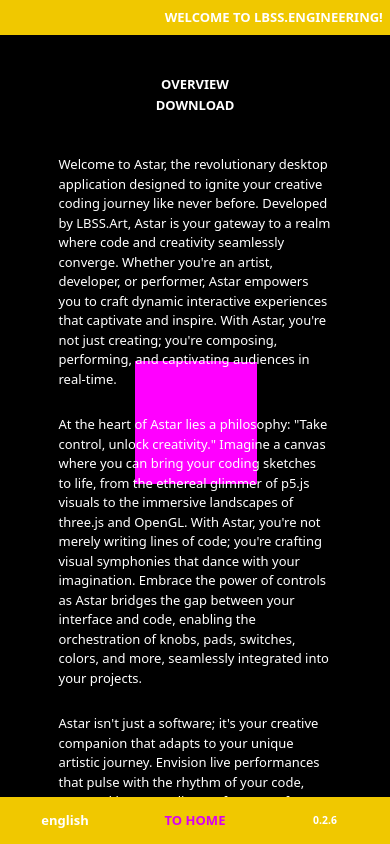
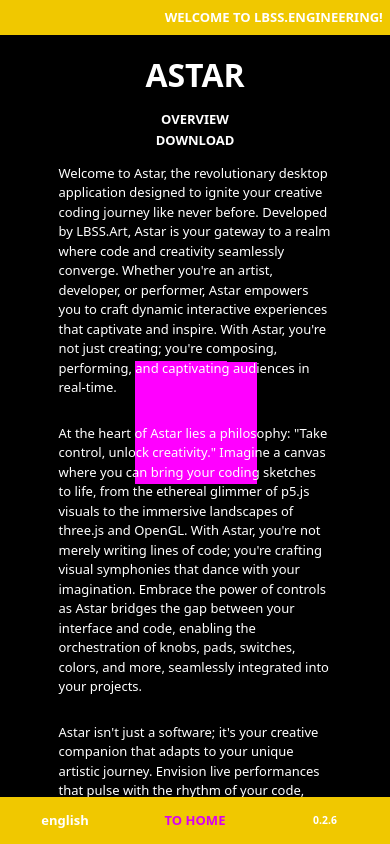
Before and after one commit to akaRicane/lbss.engineering, a Next.js app: page /astar in a window 390 px wide. Built offline with nearby package versions, Linux system fonts and the light colour scheme.

Commit message:
style and hide lbss cloud

```diff
--- a/app/astar/components/Navigation.tsx
+++ b/app/astar/components/Navigation.tsx
@@ -13,6 +13,7 @@
 const Navigation: React.FC<NavigationProps> = ({ callback }) => {
   return (
     <>
+      <div className="astar-title">ASTAR</div>
       <div className="astar-navigation">
         <button className="astar-navigation-btn" onClick={() => callback({ target: "navigation", section: "overview" })}>
           overview
--- a/app/products/page.tsx
+++ b/app/products/page.tsx
@@ -22,7 +22,7 @@
           secondColor="green"
           language={language}
         ></ProductCard>
-        <ProductCard
+        {/* <ProductCard
           title="LBSS Cloud"
           bodyContent={getText("#PRODUCTS_PRESENTATION_LBSSCLOUD", language)}
           linkID="LINK_TO_LBSSCLOUD"
@@ -30,7 +30,7 @@
           mainColor="blue"
           secondColor="pink"
           language={language}
-        ></ProductCard>
+        ></ProductCard> */}
       </div>
     </main>
   );
--- a/app/styles/page.astar.css
+++ b/app/styles/page.astar.css
@@ -11,6 +11,18 @@
   overflow-y: auto;
 }
 
+.astar-title {
+  width: 100%;
+  height: 10%;
+  font-size: xx-large;
+  display: flex;
+  justify-content: center;
+  align-items: center;
+  padding: 0;
+  margin-top: 0.5em;
+  margin-bottom: 0.1em;
+}
+
 .astar-navigation {
   height: 10%;
   width: 20%;
@@ -18,7 +30,7 @@
   flex-direction: row;
   justify-content: space-around;
   align-items: center;
-  margin-top: 0.5em;
+  margin-top: 0.1em;
   margin-bottom: 0.5em;
 }
 
@@ -31,7 +43,7 @@
 
 .astar-navigation-btn:hover {
   border: 1px solid yellow;
-  background-color: blue;
+  background-color: purple;
 }
 
 .astar-paragraph {
@@ -45,8 +57,8 @@
   .astar-navigation {
     font-size: small;
     flex-direction: column;
-    margin-top: 3em;
-    margin-bottom: 3em;
+    margin-top: 0.5em;
+    margin-bottom: 1em;
     height: 10em;
   }
 
```
